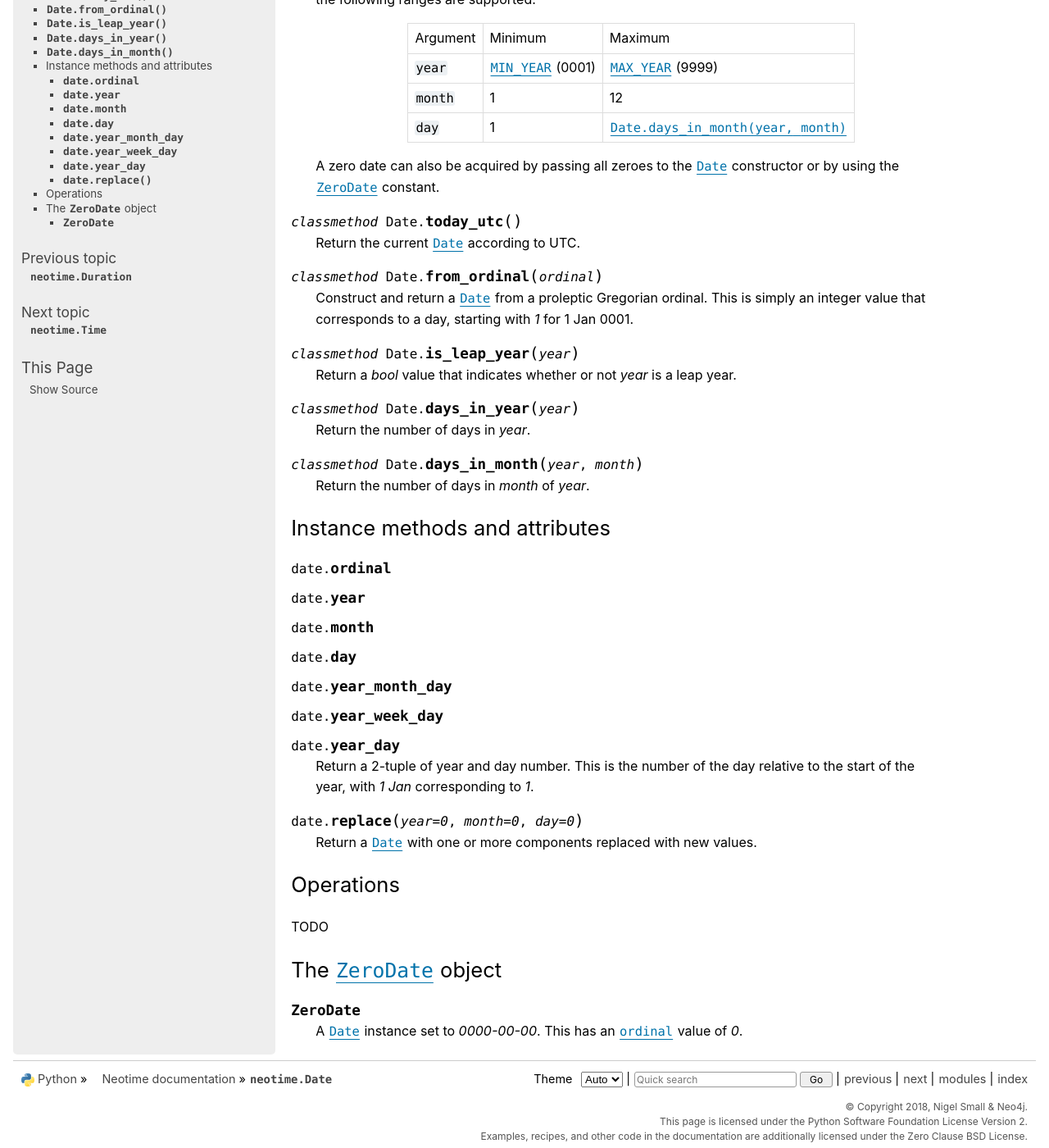
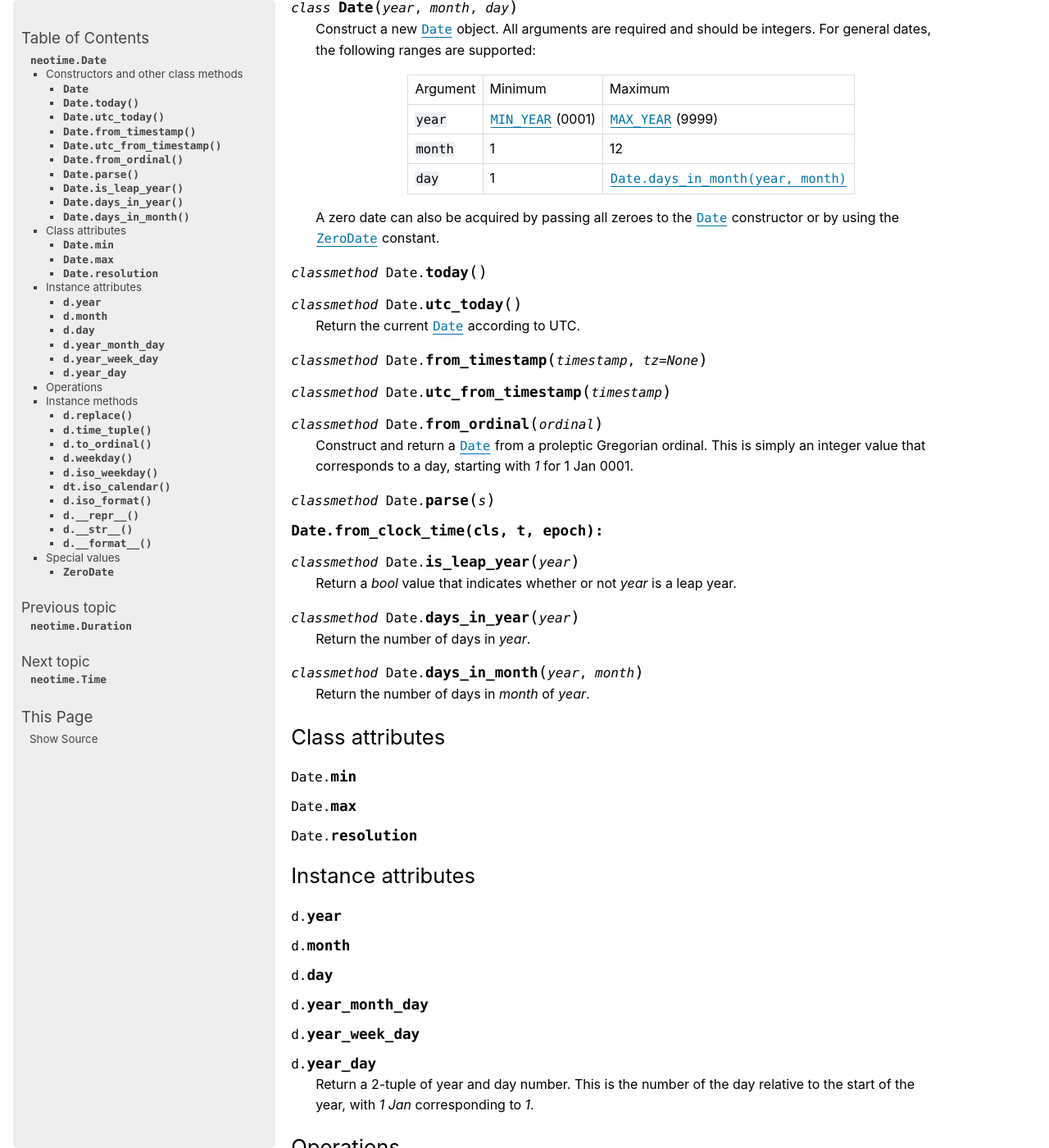
Before and after one commit to neo4j-drivers/neotime, a Sphinx documentation site: the page built from docs/source/date.rst, in a window 1280 px wide and 1400 px high, scrolled down 513 px. Shown: the whole window at 82% size. Built offline with Sphinx 7.4.7, drawn with Linux system fonts in a browser that asks for light colours; some of the changed text lies outside the part shown.

Commit message:
Updates to docs

```diff
--- a/docs/source/date.rst
+++ b/docs/source/date.rst
@@ -12,6 +12,10 @@ Internally, the day of the month is always stored as-is, with the exception of t
 These are always stored as -1, -2 and -3 (counting from the last day).
 This system allows some temporal arithmetic (particularly adding or subtracting months) to produce a more desirable outcome than would otherwise be produced.
 Externally, the day number is always the same as would be written on a calendar.
+
+
+Constructors and other class methods
+====================================
 
 .. class:: Date(year, month, day)
 
@@ -29,63 +33,101 @@ Externally, the day number is always the same as would be written on a calendar.
 
     A zero date can also be acquired by passing all zeroes to the :class:`.Date` constructor or by using the :attr:`.ZeroDate` constant.
 
-.. py:classmethod:: Date.today_utc()
+.. classmethod:: Date.today()
+
+.. classmethod:: Date.utc_today()
 
     Return the current :class:`.Date` according to UTC.
 
-.. py:classmethod:: Date.from_ordinal(ordinal)
+.. classmethod:: Date.from_timestamp(timestamp, tz=None)
+
+.. classmethod:: Date.utc_from_timestamp(timestamp)
+
+.. classmethod:: Date.from_ordinal(ordinal)
 
     Construct and return a :class:`.Date` from a proleptic Gregorian ordinal.
     This is simply an integer value that corresponds to a day, starting with `1` for 1 Jan 0001.
 
-.. py:classmethod:: Date.is_leap_year(year)
+.. classmethod:: Date.parse(s)
+
+.. classmethod:: Date.from_clock_time(cls, t, epoch):
+
+.. classmethod:: Date.is_leap_year(year)
 
     Return a `bool` value that indicates whether or not `year` is a leap year.
 
-.. py:classmethod:: Date.days_in_year(year)
+.. classmethod:: Date.days_in_year(year)
 
     Return the number of days in `year`.
 
-.. py:classmethod:: Date.days_in_month(year, month)
+.. classmethod:: Date.days_in_month(year, month)
 
     Return the number of days in `month` of `year`.
 
 
-Instance methods and attributes
-===============================
+Class attributes
+================
 
-.. attribute:: date.ordinal
+.. attribute:: Date.min
 
-.. attribute:: date.year
+.. attribute:: Date.max
 
-.. attribute:: date.month
+.. attribute:: Date.resolution
 
-.. attribute:: date.day
 
-.. attribute:: date.year_month_day
+Instance attributes
+===================
 
-.. attribute:: date.year_week_day
+.. attribute:: d.year
 
-.. attribute:: date.year_day
+.. attribute:: d.month
+
+.. attribute:: d.day
+
+.. attribute:: d.year_month_day
+
+.. attribute:: d.year_week_day
+
+.. attribute:: d.year_day
 
     Return a 2-tuple of year and day number.
     This is the number of the day relative to the start of the year, with `1 Jan` corresponding to `1`.
-
-.. method:: date.replace(year=0, month=0, day=0)
-
-    Return a :class:`.Date` with one or more components replaced with new values.
 
 
 Operations
 ==========
 
-TODO
+
+Instance methods
+================
+
+.. method:: d.replace(year=self.year, month=self.month, day=self.day)
+
+    Return a :class:`.Date` with one or more components replaced with new values.
+
+.. method:: d.time_tuple()
+
+.. method:: d.to_ordinal()
+
+.. method:: d.weekday()
+
+.. method:: d.iso_weekday()
+
+.. method:: dt.iso_calendar()
+
+.. method:: d.iso_format()
+
+.. method:: d.__repr__()
+
+.. method:: d.__str__()
+
+.. method:: d.__format__()
 
 
-The :attr:`.ZeroDate` object
-============================
+Special values
+==============
 
 .. attribute:: ZeroDate
 
     A :class:`.Date` instance set to `0000-00-00`.
-    This has an :attr:`ordinal <.date.ordinal>` value of `0`.
+    This has an ordinal value of `0`.
--- a/docs/source/time.rst
+++ b/docs/source/time.rst
@@ -1,42 +1,115 @@
+.. currentmodule:: neotime
+
 ================
 ``neotime.Time``
 ================
 
-.. class:: Time(hour, minute, second)
+The :class:`.Time` class is a nanosecond-precision drop-in replacement for the standard library `time <https://docs.python.org/3/library/datetime.html#datetime.time>`_ class.
+A high degree of API compatibility with the standard library classes is provided.
+This includes aliases for method names to allow, for example, :meth:`.Time.utc_now` to be called as :meth:`.Time.utcnow`.
 
-.. py:classmethod:: Time.now_utc()
+:class:`.Time` objects introduce the concept of `ticks`.
+This is simply a count of the number of seconds since midnight, in many ways analogous to the :class:`.Date` ordinal.
+`Ticks` values can be fractional, with a minimum value of `0` and a maximum of `86399.999999999`.
+
+
+Constructors and other class methods
+====================================
+
+.. class:: Time(hour, minute, second, tzinfo=None)
+
+.. py:classmethod:: Time.now()
+
+.. py:classmethod:: Time.utc_now()
 
 .. py:classmethod:: Time.from_ticks(ticks)
 
+.. py:classmethod:: Time.from_clock_time(t, epoch)
 
-Instance methods and attributes
-===============================
 
-.. attribute:: time.ticks
+Class attributes
+================
 
-.. attribute:: time.hour
+.. attribute:: Time.min
 
-.. attribute:: time.minute
+.. attribute:: Time.max
 
-.. attribute:: time.second
+.. attribute:: Time.resolution
 
-.. attribute:: time.hour_minute_second
 
-.. method:: time.replace(hour=0, minute=0, second=0.0)
+Instance attributes
+===================
 
-    Return a :class:`.Time` with one or more components replaced with new values.
+.. attribute:: t.ticks
+
+.. attribute:: t.hour
+
+.. attribute:: t.minute
+
+.. attribute:: t.second
+
+.. attribute:: t.hour_minute_second
+
+.. attribute:: t.tzinfo
 
 
 Operations
 ==========
 
-TODO
+.. describe:: hash(t)
+
+.. describe:: t1 == t2
+
+.. describe:: t1 != t2
+
+.. describe:: t1 < t2
+
+.. describe:: t1 > t2
+
+.. describe:: t1 <= t2
+
+.. describe:: t1 >= t2
+
+.. describe:: t1 + timedelta -> t2
+              t1 + duration -> t2
+
+.. describe:: t1 - timedelta -> t2
+              t1 - duration -> t2
+
+.. describe:: t1 - t2 -> timedelta
 
 
-The :attr:`.Midnight` object
-============================
+Instance methods
+================
+
+.. method:: t.replace(hour=self.hour, minute=self.minute, second=self.second, tzinfo=self.tzinfo)
+
+    Return a :class:`.Time` with one or more components replaced with new values.
+
+.. method:: t.utc_offset()
+
+.. method:: t.dst()
+
+.. method:: t.tzname()
+
+.. method:: t.iso_format()
+
+.. method:: t.__repr__()
+
+.. method:: t.__str__()
+
+.. method:: t.__format__()
+
+
+Special values
+==============
 
 .. attribute:: Midnight
 
     A :class:`.Time` instance set to `00:00:00`.
     This has a :attr:`ticks <.time.ticks>` value of `0`.
+
+.. attribute:: Midday
+
+    A :class:`.Time` instance set to `12:00:00`.
+    This has a :attr:`ticks <.time.ticks>` value of `43200`.
```
Also changed, not shown: docs/source/datetime.rst (+5 -7 lines), neotime/__init__.py (+170 -87 lines).
